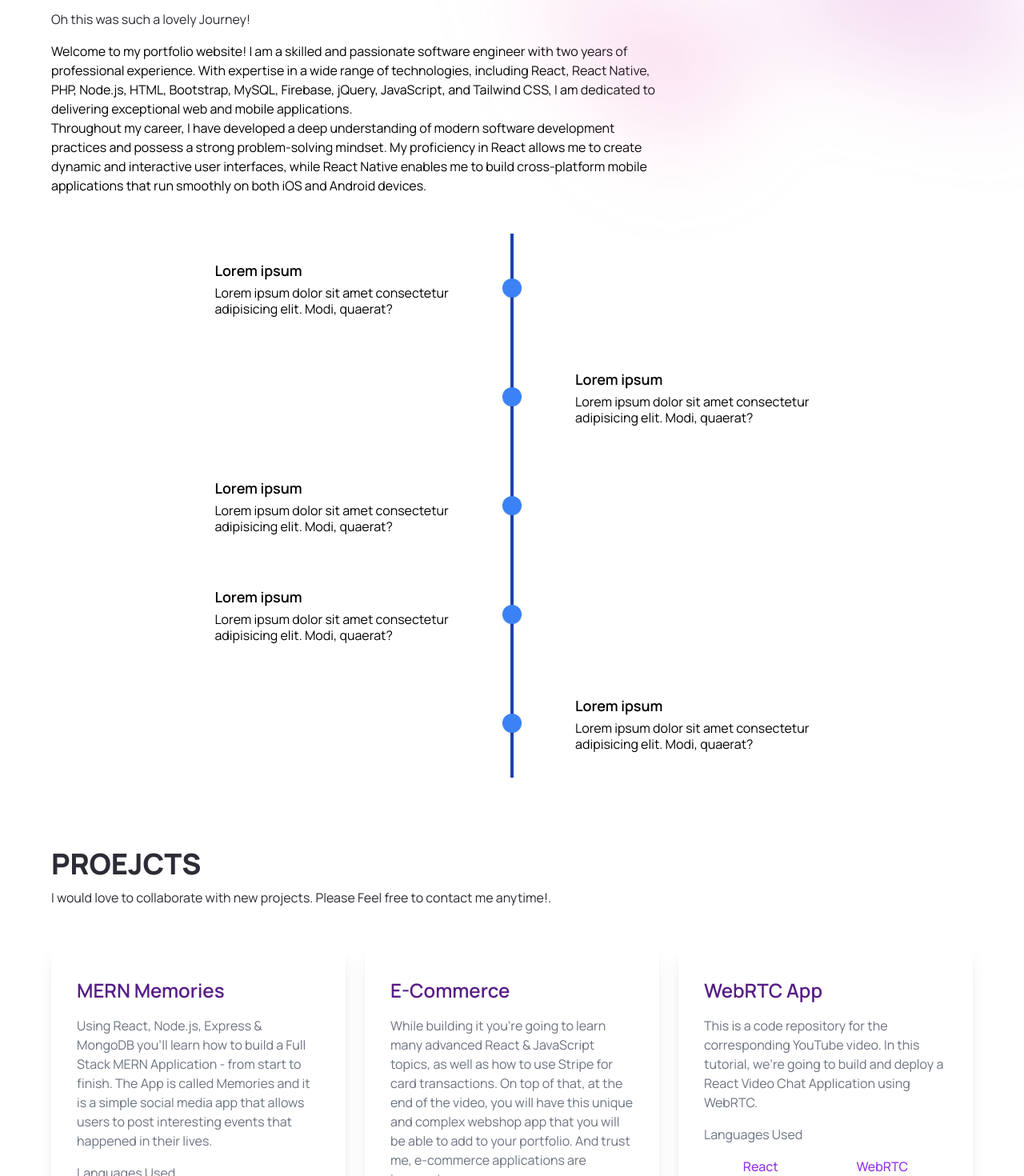
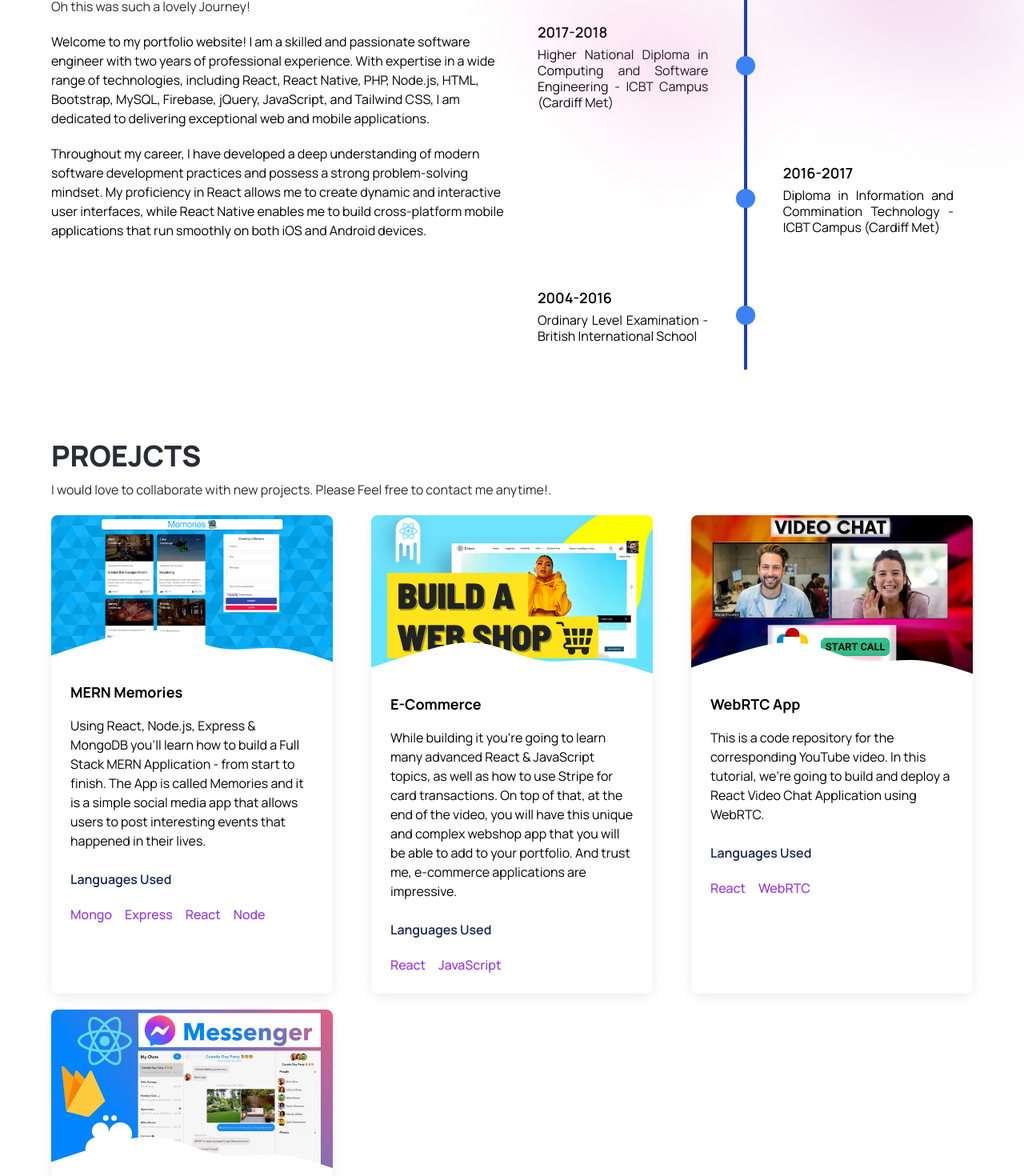
Before and after one commit to Anoch123/portfolio_react_anoch, a Next.js app: page / in a window 1280 px wide. Shown: the part 970-2440 px from the top of the page at 80% size. Built offline with nearby package versions, Linux system fonts and the light colour scheme.

Commit message:
changes made on all sections of the website

```diff
--- a/components/About.js
+++ b/components/About.js
@@ -5,18 +5,20 @@ import PageStarter from './PageStarter'
 
 const About = () => {
   return (
-    <div className='sm:-mt-12 -mt-12 padding-x padding-y max-width' id='discover'>
-        <PageStarter title="ABOUT ME" subTitle="Oh this was such a lovely Journey!"/>
-        <div className='w-full sm:w-4/6 mt-4'>
+    <div className='sm:-mt-16 -mt-12 padding-x padding-y max-width'>
+      <div className='grid grid-cols gap-4 md:grid-cols-2 lg:grid-cols-2'>
+        <div>
+          <PageStarter title="ABOUT ME" subTitle="Oh this was such a lovely Journey!"/>
           {
             Aboutme.map((p,i) => {
               return (
-                <p className="" key={i}>{p.description}</p>
+                <p className="mt-5" key={i}>{p.description}</p>
               )
             })
           }
         </div>
         <Timeline/>
+      </div>
     </div>
   )
 }
--- a/components/Contact.js
+++ b/components/Contact.js
@@ -5,7 +5,12 @@ const Contact = () => {
   return (
     <div className='mt-12 padding-x padding-y max-width'>
         <PageStarter title="CONTACT ME" subTitle="I would love to collaborate with new projects. Please Feel free to contact me anytime!."/>
-        <p>fgsdfjhgsdjf</p>
+        <div className='grid grid-cols gap-4 md:grid-cols-3 lg:grid-cols-3 mt-5'>
+          <div>
+          52B, Station Road Maggona Kaluthara Sri Lanka
+          </div>
+          anochdissanayake@gmail.com
+        </div>
     </div>
   )
 }
--- a/components/Hero.js
+++ b/components/Hero.js
@@ -8,12 +8,12 @@ const Hero = () => {
   const [mobileMenuOpen, setMobileMenuOpen] = useState(false)
 
   return (
-    <div className="bg-white">
+    <div className="bg-white" id="heroSection">
       <header className="absolute inset-x-0 top-0 z-50">
         <nav className="flex items-center justify-between p-6 lg:px-8" aria-label="Global">
           <div className="flex lg:flex-1">
-            <a href="#" className="-m-1.5 p-1.5">
-              <span className="font-extrabold">Anoch Dissanayake</span>
+            <a href="./" className="-m-1.5 p-1.5 animate-bounce">
+              <span className="font-extrabold bg-clip-text text-transparent bg-gradient-to-br from-blue-600 to-purple-800">Anoch Dissanayake</span>
 
             </a>
           </div>
@@ -29,13 +29,13 @@ const Hero = () => {
           </div>
           <div className="hidden lg:flex lg:gap-x-12">
             {NavLinks.map((item) => (
-              <a key={item.key} href={item.href} className="text-sm font-semibold leading-6 text-gray-900">
+              <a key={item.key} href={item.href} className="text-sm font-semibold leading-6 text-gray-900 hover:text-blue-700 duration-300">
                 {item.text}
               </a>
             ))}
           </div>
           <div className="hidden lg:flex lg:flex-1 lg:justify-end">
-            <a href="#" className="text-sm font-semibold leading-6 text-gray-900">
+            <a href="#" className="text-sm font-semibold leading-6 text-gray-900 animate-pulse">
               Download Resume <span aria-hidden="true">&rarr;</span>
             </a>
           </div>
@@ -44,8 +44,8 @@ const Hero = () => {
           <div className="fixed inset-0 z-50" />
           <Dialog.Panel className="fixed inset-y-0 right-0 z-50 w-full overflow-y-auto bg-white px-6 py-6 sm:max-w-sm sm:ring-1 sm:ring-gray-900/10">
             <div className="flex items-center justify-between">
-              <a href="#" className="-m-1.5 p-1.5">
-                <span className="font-extrabold">Anoch Dissanayake</span>
+              <a href="./" className="-m-1.5 p-1.5 animate-bounce">
+                <span className="font-extrabold bg-clip-text text-transparent bg-gradient-to-br from-blue-600 to-purple-800">Anoch Dissanayake</span>
               </a>
               <button
                 type="button"
@@ -72,7 +72,7 @@ const Hero = () => {
                 <div className="py-6">
                   <a
                     href="#"
-                    className="-mx-3 block rounded-lg px-3 py-2.5 text-base font-semibold leading-7 text-gray-900 hover:bg-gray-50"
+                    className="-mx-3 block rounded-lg px-3 py-2.5 text-base font-semibold leading-7 text-gray-900 hover:bg-gray-50 animate-pulse"
                   >
                     Download Resume
                   </a>
--- a/components/Projects.js
+++ b/components/Projects.js
@@ -7,28 +7,39 @@ import PageStarter from './PageStarter';
 const Projects = () => {
   return (
     <div className='mt-12 padding-x padding-y max-width' id='projects'>
-      <PageStarter title="PROEJCTS" subTitle="I would love to collaborate with new projects. Please Feel free to contact me anytime!."/>
-        <div className="container m-auto px-6 text-gray-500 md:px-12 xl:px-0 mt-10">
-          <div className="mx-auto grid gap-6 md:w-3/4 lg:w-full lg:grid-cols-3">
+      <PageStarter title="PROEJCTS" subTitle="I would love to collaborate with new projects. Please Feel free to contact me anytime!." />
+      <div class="grid gap-x-6 lg:grid-cols-3 lg:gap-x-12">
         {projects.map((p, i) => {
             return (
-                <div key={i} className="bg-white rounded-2xl shadow-xl px-8 py-12 sm:px-12 lg:px-8">
-                  <div className="mb-12 space-y-4">
-                      <h3 className="text-2xl font-semibold text-purple-900">{p.title}</h3>
-                      <p className="mb-6">{p.description}</p>
-
-                      <div className="z-20 w-full">Languages Used</div>
-                      <div className='flex justify-around'>
+              <div key={i} class="mb-6 mt-5 block rounded-lg bg-white shadow-[0_2px_15px_-3px_rgba(0,0,0,0.07),0_10px_20px_-2px_rgba(0,0,0,0.04)] light:bg-neutral-700 lg:mb-0" data-te-ripple-init data-te-ripple-color="light">
+                <div class="relative overflow-hidden bg-cover bg-no-repeat">
+                  <Image src={p.image} width={800} height={800} class="w-full rounded-t-lg" />
+                  <a href="#!">
+                    <div
+                      class="absolute top-0 right-0 bottom-0 left-0 h-full w-full bg-fixed opacity-0 transition duration-300 ease-in-out hover:opacity-100 bg-[hsla(0,0%,98.4%,0.2)]"></div>
+                  </a>
+                  <svg class="absolute left-0 bottom-0 text-white light:text-neutral-700" xmlns="http://www.w3.org/2000/svg" viewBox="0 0 1440 320">
+                    <path fill="currentColor"
+                      d="M0,288L48,272C96,256,192,224,288,197.3C384,171,480,149,576,165.3C672,181,768,235,864,250.7C960,267,1056,245,1152,250.7C1248,256,1344,288,1392,304L1440,320L1440,320L1392,320C1344,320,1248,320,1152,320C1056,320,960,320,864,320C768,320,672,320,576,320C480,320,384,320,288,320C192,320,96,320,48,320L0,320Z">
+                    </path>
+                  </svg>
+                </div>
+                <div class="p-6">
+                  <h5 class="mb-4 text-lg font-bold">{p.title}</h5>
+                  <p class="mb-6">
+                    {p.description}
+                  </p>
+                  <div className="z-20 w-full text-blue-950 font-semibold">Languages Used</div>
+                  <div className='flex gap-4'>
                     {p.tags.map((t, i) => {
-                          return <a href="#" className="block font-medium text-purple-600" key={i}>{t}</a>;
+                      return <a href="#" className="block font-medium text-purple-600 mt-5" key={i}>{t}</a>;
                     })}
                   </div>
                 </div>
-                  <Image src={p.image} width={800} height={800} className="w-3/3 ml-auto -mb-4" alt="test"/>
               </div>
             )
-            })}
-          </div>
+          })
+        }
       </div>
     </div>
   )
--- a/components/Timeline.js
+++ b/components/Timeline.js
@@ -10,10 +10,9 @@ const Timeline = () => {
           <div
             className="col-start-1 col-end-5 p-4 rounded-xl my-4 ml-auto"
           >
-                <h3 className="font-semibold text-lg mb-1">Lorem ipsum</h3>
+            <h3 className="font-semibold text-lg mb-1">2017-2018</h3>
             <p className="leading-tight text-justify">
-                  Lorem ipsum dolor sit amet consectetur <br/> adipisicing elit. Modi,
-                  quaerat?
+              Higher National Diploma in Computing and Software Engineering - ICBT Campus (Cardiff Met)
             </p>
           </div>
           <div className="col-start-5 col-end-6 md:mx-auto relative mr-10">
@@ -37,10 +36,9 @@ const Timeline = () => {
           <div
             className="col-start-6 col-end-10 p-4 rounded-xl my-4 mr-auto"
           >
-                <h3 className="font-semibold text-lg mb-1">Lorem ipsum</h3>
+            <h3 className="font-semibold text-lg mb-1">2016-2017</h3>
             <p className="leading-tight text-justify">
-                  Lorem ipsum dolor sit amet consectetur <br/> adipisicing elit. Modi,
-                  quaerat?
+              Diploma in Information and Commination Technology - ICBT Campus (Cardiff Met)
             </p>
           </div>
         </div>
@@ -48,10 +46,10 @@ const Timeline = () => {
           <div
             className="col-start-1 col-end-5 p-4 rounded-xl my-4 ml-auto"
           >
-                <h3 className="font-semibold text-lg mb-1">Lorem ipsum</h3>
+
+            <h3 className="font-semibold text-lg mb-1">2004-2016</h3>
             <p className="leading-tight text-justify">
-                  Lorem ipsum dolor sit amet consectetur <br/> adipisicing elit. Modi,
-                  quaerat?
+              Ordinary Level Examination - British International School
             </p>
           </div>
           <div className="col-start-5 col-end-6 md:mx-auto relative mr-10">
@@ -63,44 +61,6 @@ const Timeline = () => {
             ></div>
           </div>
         </div>
-            <div className="flex flex-row-reverse md:contents">
-              <div
-                className=" col-start-1 col-end-5 p-4 rounded-xl my-4 ml-auto "
-              >
-                <h3 className="font-semibold text-lg mb-1">Lorem ipsum</h3>
-                <p className="leading-tight text-justify">
-                  Lorem ipsum dolor sit amet consectetur <br/> adipisicing elit. Modi,
-                  quaerat?
-                </p>
-              </div>
-              <div className="col-start-5 col-end-6 md:mx-auto relative mr-10">
-                <div className="h-full w-6 flex items-center justify-center">
-                  <div className="h-full w-1 bg-blue-800 pointer-events-none"></div>
-                </div>
-                <div
-                  className="w-6 h-6 absolute top-1/2 -mt-3 rounded-full bg-blue-500 shadow"
-                ></div>
-              </div>
-            </div>
-            <div className="flex md:contents">
-              <div className="col-start-5 col-end-6 mr-10 md:mx-auto relative">
-                <div className="h-full w-6 flex items-center justify-center">
-                  <div className="h-full w-1 bg-blue-800 pointer-events-none"></div>
-                </div>
-                <div
-                  className="w-6 h-6 absolute top-1/2 -mt-3 rounded-full bg-blue-500 shadow"
-                ></div>
-              </div>
-              <div
-                className="col-start-6 col-end-10 p-4 rounded-xl my-4 mr-auto"
-              >
-                <h3 className="font-semibold text-lg mb-1">Lorem ipsum</h3>
-                <p className="leading-tight text-justify">
-                  Lorem ipsum dolor sit amet consectetur <br/> adipisicing elit. Modi,
-                  quaerat?
-                </p>
-              </div>
-            </div>
       </div>
     </div>
   )
```
Also changed, not shown: app/Location.svg (added), app/email.svg (added). Lines whose indentation alone changed are shown as unchanged.
